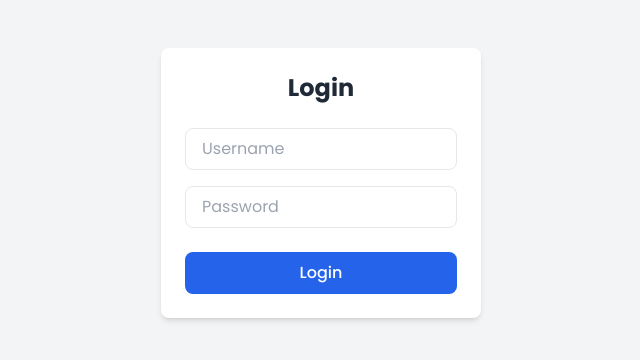
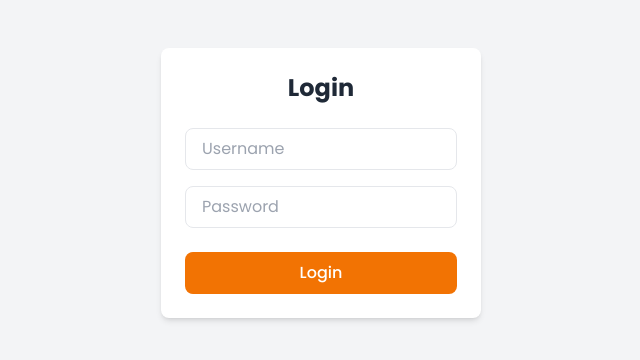
Before and after one commit to Jay-QBox/QO, a React (Vite) app in the folder frontend/: page /services/im in a window 1280 px wide. Shown: the top 360 px of the page, without its empty margins (319-959 px from the left). Built offline with nearby package versions, Linux system fonts and the light colour scheme.

Commit message:
Fix login

```diff
--- a/frontend/src/components/Login.jsx
+++ b/frontend/src/components/Login.jsx
@@ -27,18 +27,18 @@ const Login = ({ onLoginSuccess }) => {
           placeholder="Username"
           value={username}
           onChange={(e) => setUsername(e.target.value)}
-          className="w-full px-4 py-2 mb-4 border rounded-lg focus:outline-none focus:ring-2 focus:ring-blue-500"
+          className="w-full px-4 py-2 mb-4 border bg-white rounded-lg focus:outline-none focus:ring-2 focus:ring-base"
         />
         <input
           type="password"
           placeholder="Password"
           value={password}
           onChange={(e) => setPassword(e.target.value)}
-          className="w-full px-4 py-2 mb-6 border rounded-lg focus:outline-none focus:ring-2 focus:ring-blue-500"
+          className="w-full px-4 py-2 mb-6  bg-white  border rounded-lg focus:outline-none focus:ring-2 focus:ring-base"
         />
         <button
           onClick={handleLogin}
-          className="w-full py-2 text-white bg-blue-600 rounded-lg hover:bg-blue-700 focus:outline-none focus:ring-2 focus:ring-blue-500"
+          className="w-full py-2 text-white bg-base rounded-lg hover:bg-base focus:outline-none focus:ring-2 focus:ring-base"
         >
           Login
         </button>
```
